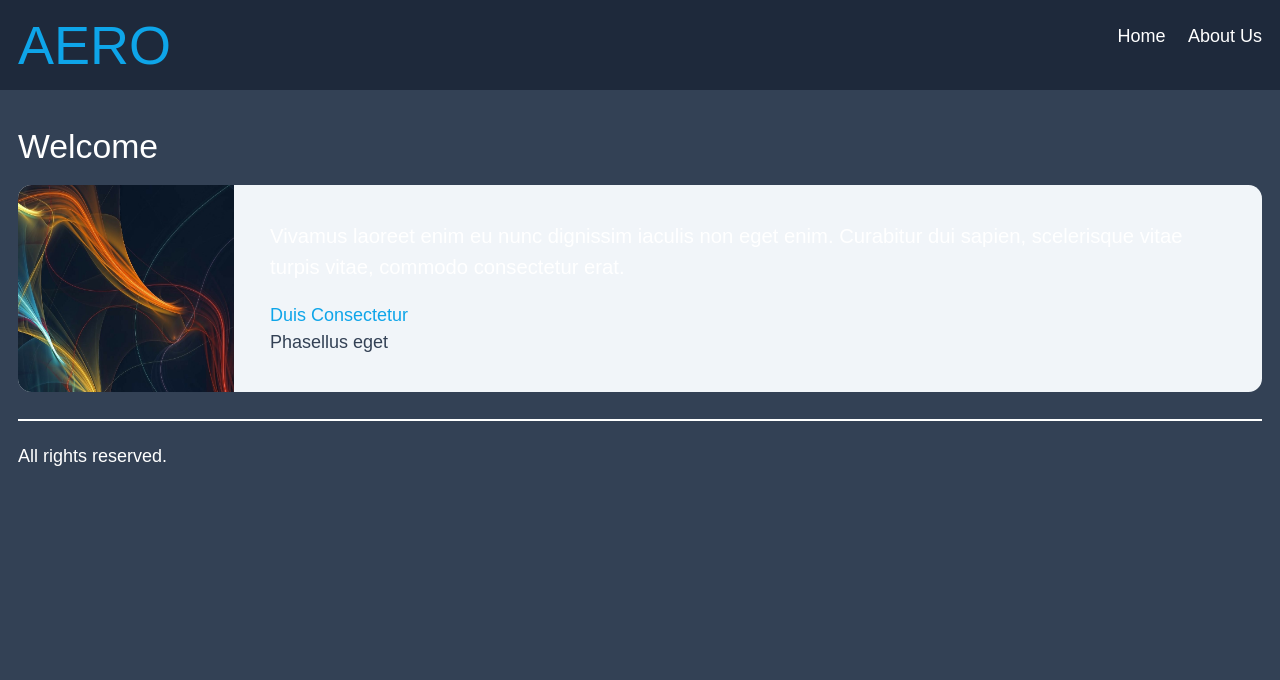
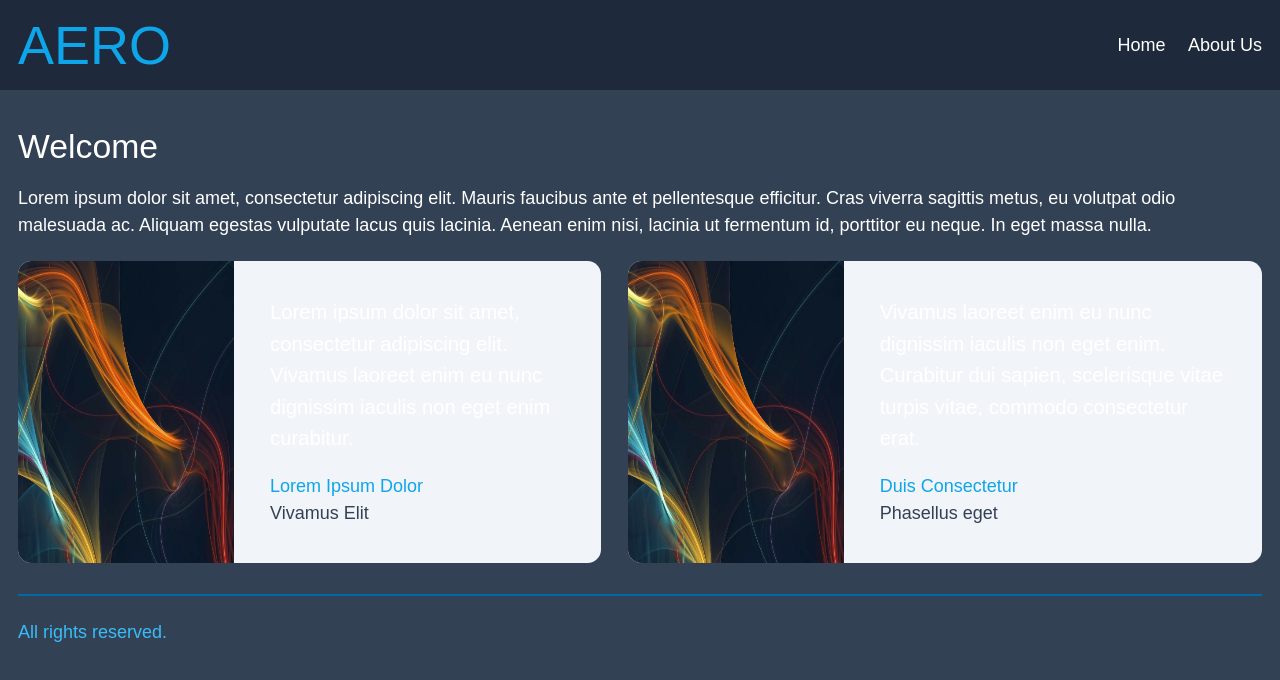
Before and after one commit to JFGit1/aero-base, a Next.js app: page / in a window 1280 px wide. Shown: the top 680 px of the page. Built offline with nearby package versions, Linux system fonts and the light colour scheme; a web font is replaced by a local one.

Commit message:
Tailwind version 0.3

```diff
--- a/src/components/Footer/index.js
+++ b/src/components/Footer/index.js
@@ -3,7 +3,7 @@
 export function Footer() {
 	return (
 		<>
-			<div className='container mt-6 pt-5 mx-auto border-t-2'>All rights reserved.</div>
+			<div className='container mx-auto mt-6 border-t-2 border-sky-700 pt-5 text-sky-400'>All rights reserved.</div>
 		</>
 	);
 }
--- a/src/components/Header/index.js
+++ b/src/components/Header/index.js
@@ -1,8 +1,9 @@
 import Link from 'next/link';
+import { MenuLink } from '../MainMenu/MenuLink';
 
 export function Header() {
 	return (
-		<div className='fixed top-0 left-0 z-50 w-full bg-slate-800 px-4 '>
+		<div className='top-0 left-0 z-50 w-full bg-slate-800 px-4 md:fixed '>
 			<header className='container mx-auto flex flex-col items-center py-4 md:flex-row md:justify-between'>
 				<h1 className='text-5xl font-bold leading-none'>
 					<Link className='text-sky-500' href='/' scroll={false} prefetch={false}>
@@ -10,16 +11,12 @@ export function Header() {
 					</Link>
 				</h1>
 				<nav>
-					<ul className='flex gap-5 text-base'>
+					<ul className='m-0 mt-2 flex gap-5 p-0 text-base md:mt-0'>
 						<li>
-							<Link href='/' scroll={false} prefetch={false}>
-								Home
-							</Link>
+							<MenuLink label='Home' url='/' />
 						</li>
 						<li>
-							<Link href='/about-us' scroll={false} prefetch={false}>
-								About Us
-							</Link>
+							<MenuLink label='About Us' url='/about-us' />
 						</li>
 					</ul>
 				</nav>
--- /dev/null
+++ b/src/components/MainMenu/MenuLink/index.js
@@ -0,0 +1,9 @@
+import Link from 'next/link';
+
+export function MenuLink({ label, url }) {
+	return (
+		<Link href={url} scroll={false} prefetch={false} className='text-white transition-all duration-300 hover:text-sky-500'>
+			{label}
+		</Link>
+	);
+}
--- a/src/pages/about-us/index.js
+++ b/src/pages/about-us/index.js
@@ -2,56 +2,32 @@ import Seo from '@/components/Seo';
 import { Footer } from '@/components/Footer';
 import LayoutMotion from '@/components/LayoutMotion';
 
-/* import axios from 'axios'; { characterResults }*/
+import axios from 'axios';
 
-export default function AboutUs() {
+export default function AboutUs({ characterResults }) {
 	console.log('load about us');
-	//console.log(characterResults);
-
-	/* const apiAxios = axios.create({
-		baseURL: 'https://rickandmortyapi.com/',
-	});
-
-	const {
-		data: characters,
-		isFetching,
-		error,
-	} = useQuery(
-		'charactersKey',
-		async () => {
-			const response = await apiAxios.get('api/character');
-			return response.data;
-		},
-		{
-			staleTime: 1000 * 60,
-		}
-	);
-	const characterResults = characters?.results; */
 
 	return (
-		<>
+		<div className='px-4 pt-8 md:pt-28'>
 			<Seo title='About Us | Aero Design' description='This is the About Us page' />
 
 			<LayoutMotion>
-				<main className='container mx-auto pt-28'>
+				<main className='container mx-auto'>
 					<div>
 						<h1 className='mb-4 text-3xl'>About Us</h1>
-
-						{/* <>{error && <p>Oops... Something went wrong.</p>}</>
-						<>{isFetching && <p>Loading...</p>}</> */}
-						{/* 	<ul
-							style={{
-								display: 'grid',
-								gridTemplateColumns: 'repeat(3, 1fr)',
-								gap: '1rem',
-								margin: '3rem 2rem',
-								listStyle: 'none',
-							}}>
+						<p>
+							Duis consectetur, ante at facilisis mattis, risus neque interdum purus, nec imperdiet eros mi vitae dolor. Nam quis velit eget ex hendrerit mattis. Praesent
+							sagittis metus nec sem pharetra convallis. Donec laoreet at justo nec mollis. Duis suscipit nibh non velit semper, vel convallis purus posuere. Donec vel
+							condimentum metus. Lorem ipsum dolor sit amet, consectetur adipiscing elit. Donec vehicula, libero vitae eleifend bibendum, orci nisi elementum purus, quis
+							rhoncus lorem lorem eu elit. Quisque sodales pharetra dolor, nec tempor dolor fermentum in. Fusce fringilla vehicula orci ac luctus. Curabitur mattis leo eget
+							pellentesque tempor. Etiam vitae felis sit amet tortor placerat sollicitudin. Duis posuere vitae turpis mattis ultrices. In dictum viverra scelerisque.
+						</p>
+						<ul className='m-0 my-8 grid list-none grid-cols-1 gap-6 p-0 sm:grid-cols-2 md:grid-cols-3 lg:grid-cols-4'>
 							{characterResults?.map(character => {
 								return (
 									<li key={character.name}>
 										<p>
-											<img src={character.image} alt={character.name} />
+											<img className='w-full' src={character.image} alt={character.name} />
 										</p>
 										<strong>{character.name}</strong>
 										<p>
@@ -61,15 +37,8 @@ export default function AboutUs() {
 									</li>
 								);
 							})}
-						</ul> */}
+						</ul>
 
-						<p>
-							Duis consectetur, ante at facilisis mattis, risus neque interdum purus, nec imperdiet eros mi vitae dolor. Nam quis velit eget ex hendrerit mattis. Praesent
-							sagittis metus nec sem pharetra convallis. Donec laoreet at justo nec mollis. Duis suscipit nibh non velit semper, vel convallis purus posuere. Donec vel
-							condimentum metus. Lorem ipsum dolor sit amet, consectetur adipiscing elit. Donec vehicula, libero vitae eleifend bibendum, orci nisi elementum purus, quis
-							rhoncus lorem lorem eu elit. Quisque sodales pharetra dolor, nec tempor dolor fermentum in. Fusce fringilla vehicula orci ac luctus. Curabitur mattis leo eget
-							pellentesque tempor. Etiam vitae felis sit amet tortor placerat sollicitudin. Duis posuere vitae turpis mattis ultrices. In dictum viverra scelerisque.
-						</p>
 						<p>
 							Vivamus laoreet enim eu nunc dignissim iaculis non eget enim. Curabitur dui sapien, scelerisque vitae turpis vitae, commodo consectetur erat. Phasellus eget
 							sapien sodales dolor consectetur imperdiet. Morbi magna orci, venenatis a erat eu, hendrerit auctor nulla. Proin volutpat eros ac orci tempus, sit amet luctus
@@ -82,22 +51,22 @@ export default function AboutUs() {
 				</main>
 				<Footer />
 			</LayoutMotion>
-		</>
+		</div>
 	);
 }
 
-/* const apiAxios = axios.create({
+const apiAxios = axios.create({
 	baseURL: 'https://rickandmortyapi.com/',
 	cache: {
 		maxAge: 1 * 60 * 1000,
 	},
-}); */
+});
 
-/* export async function getServerSideProps(context) { */
-/* const res = await fetch(`https://rickandmortyapi.com/api/character`);
+export async function getServerSideProps(context) {
+	/* const res = await fetch(`https://rickandmortyapi.com/api/character`);
 	const data = await res.json(); */
-/* const { data } = await apiAxios.get('api/character'); */
+	const { data } = await apiAxios.get('api/character');
 
-// Pass data to the page via props
-/* return { props: { characterResults: data?.results } }; */
-/* } */
+	// Pass data to the page via props
+	return { props: { characterResults: data?.results } };
+}
--- a/src/pages/index.js
+++ b/src/pages/index.js
@@ -7,26 +7,28 @@ import Image from 'next/image';
 export default function Home() {
 	console.log('load home');
 	return (
-		<div className='px-4 pt-28 '>
+		<div className='px-4 pt-8 md:pt-28 '>
 			<LayoutMotion>
 				<Seo title='Aero Design' desc='Content of the homepage.' />
 				<main className='container mx-auto'>
 					<h1 className='mb-4 text-3xl'>Welcome</h1>
-					<div>
-						<figure className='overflow-hidden rounded-xl bg-slate-100 p-8 dark:bg-slate-800 md:flex md:p-0'>
-							<Image className='mx-auto h-24 w-24 rounded-full md:h-auto md:w-48 md:rounded-none ' src='/images/image-01.jpg' alt='' width='384' height='512' />
-							<div className='space-y-4 pt-6 text-center md:p-8 md:text-left'>
-								<blockquote>
-									<p className='text-lg font-light'>
-										Vivamus laoreet enim eu nunc dignissim iaculis non eget enim. Curabitur dui sapien, scelerisque vitae turpis vitae, commodo consectetur erat.
-									</p>
-								</blockquote>
-								<figcaption className='font-medium'>
-									<div className='text-sky-500 dark:text-sky-400'>Duis Consectetur</div>
-									<div className='text-slate-700 dark:text-slate-500'>Phasellus eget</div>
-								</figcaption>
-							</div>
-						</figure>
+					<p>
+						Lorem ipsum dolor sit amet, consectetur adipiscing elit. Mauris faucibus ante et pellentesque efficitur. Cras viverra sagittis metus, eu volutpat odio malesuada
+						ac. Aliquam egestas vulputate lacus quis lacinia. Aenean enim nisi, lacinia ut fermentum id, porttitor eu neque. In eget massa nulla.{' '}
+					</p>
+					<div className='mt-5 mb-7 flex flex-col gap-6 lg:flex-row '>
+						{cardBox(
+							'/images/image-01.jpg',
+							'Lorem ipsum dolor sit amet, consectetur adipiscing elit. Vivamus laoreet enim eu nunc dignissim iaculis non eget enim curabitur.',
+							'Lorem Ipsum Dolor',
+							'Vivamus Elit'
+						)}
+						{cardBox(
+							'/images/image-01.jpg',
+							'Vivamus laoreet enim eu nunc dignissim iaculis non eget enim. Curabitur dui sapien, scelerisque vitae turpis vitae, commodo consectetur erat.',
+							'Duis Consectetur',
+							'Phasellus eget'
+						)}
 					</div>
 				</main>
 				<Footer />
@@ -34,3 +36,21 @@ export default function Home() {
 		</div>
 	);
 }
+
+const cardBox = (image, desc, name, jobTitle) => {
+	console.log(image);
+	return (
+		<figure className='overflow-hidden rounded-xl bg-slate-100 p-8 dark:bg-slate-800 md:flex md:p-0'>
+			<Image className='mx-auto h-24 w-24 rounded-full md:h-auto md:w-48 md:rounded-none ' src={image} alt='' width='384' height='512' />
+			<div className='space-y-4 pt-6 text-center md:p-8 md:text-left'>
+				<blockquote>
+					<p className='text-lg font-light'>{desc}</p>
+				</blockquote>
+				<figcaption className='font-medium'>
+					<div className='text-sky-500 dark:text-sky-400'>{name}</div>
+					<div className='text-slate-700 dark:text-slate-500'>{jobTitle}</div>
+				</figcaption>
+			</div>
+		</figure>
+	);
+};
```
